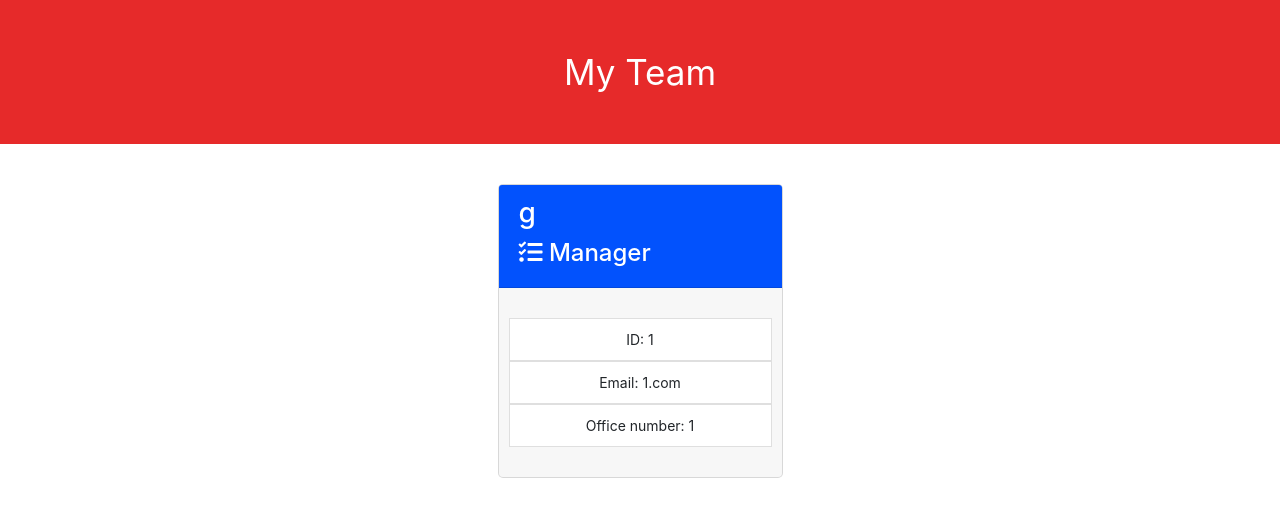
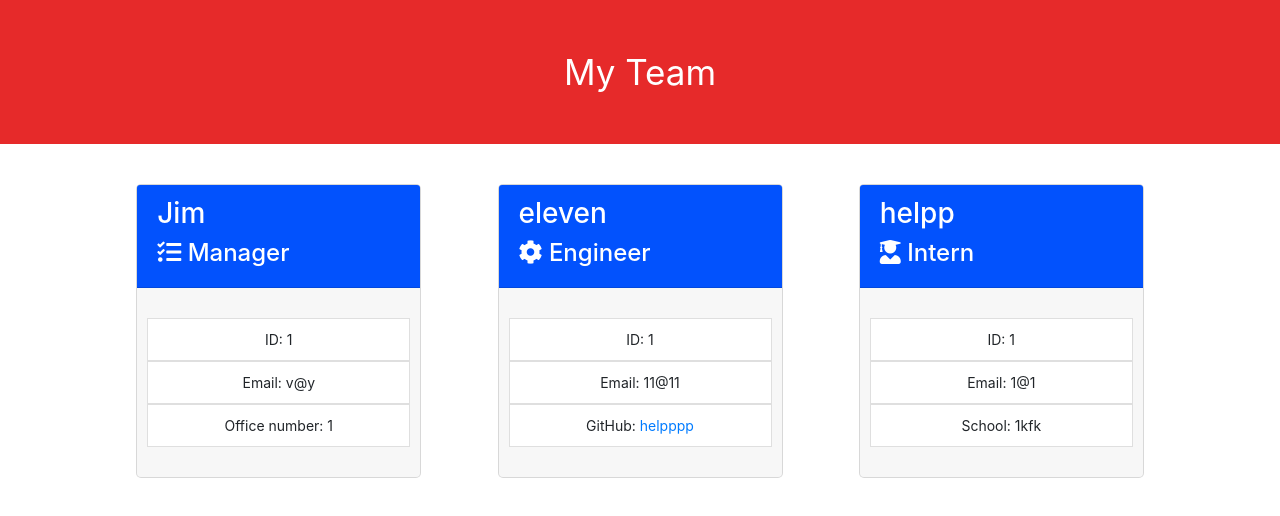
Before and after one commit to CalebVincent/DevSquadGenerator, a website: page Develop/output/team.html in a window 1280 px wide. Drawn offline with nearby package versions, Linux system fonts and the light colour scheme.

```diff
--- a/Develop/output/team.html
+++ b/Develop/output/team.html
@@ -21,17 +21,39 @@
             <div class="row" id="content">
                 <div class="card col-sm-3">
                     <div class="card-header">
-                        <h3>g</h3>
+                        <h3>Jim</h3>
                         <h4><i class="fas fa-tasks"></i> Manager</h4>
                     </div>
                     <div class="card-body container">
                         <div class="attribute">ID: 1</div>
-                        <div class="attribute">Email: 1.com</div>
+                        <div class="attribute">Email: v@y</div>
                         <div class="attribute">Office number: 1</div>
                     </div>
                 </div>
 
+            <div class="card col-sm-3">
+                <div class="card-header">
+                    <h3>eleven</h3>
+                    <h4><i class="fas fa-cog"></i> Engineer</h4>
+                </div>
+                <div class="card-body container">
+                    <div class="attribute">ID: 1</div>
+                    <div class="attribute">Email: 11@11</div>
+                    <div class="attribute">GitHub: <a href="https://github.com/helpppp" target="_blank">helpppp</a></div>
+                </div>
+            </div>
 
+            <div class="card col-sm-3">
+            <div class="card-header">
+                <h3>helpp</h3>
+                <h4><i class="fas fa-user-graduate"></i> Intern</h4>
+            </div>
+            <div class="card-body container">
+                <div class="attribute">ID: 1</div>
+                <div class="attribute">Email: 1@1</div>
+                <div class="attribute">School: 1kfk</div>
+            </div>
+        </div>
             </div>
         </div>
     </body>
```
